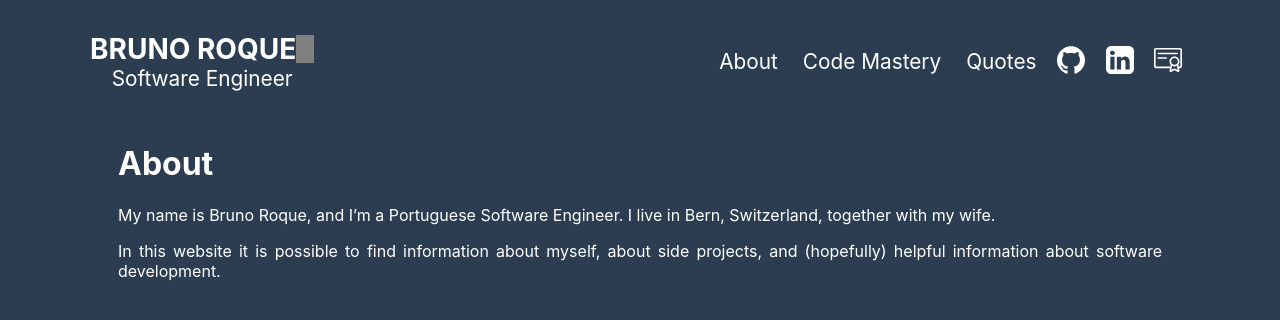
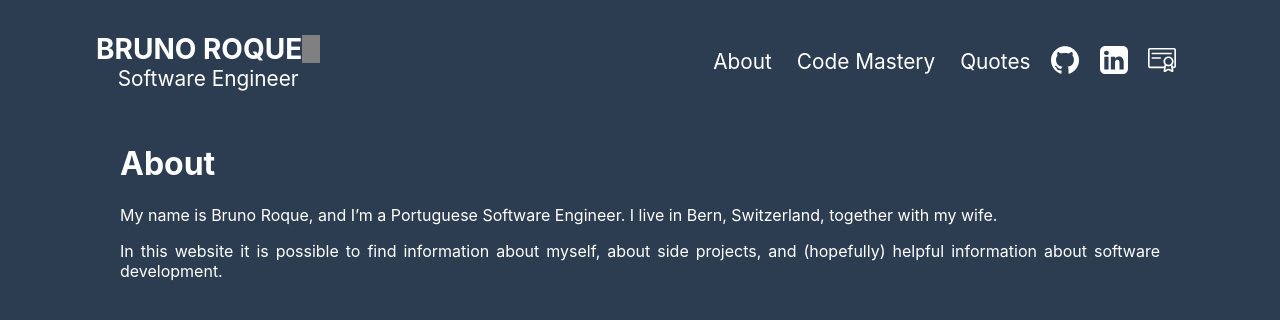
Before and after one commit to brunoroque06/brunoroque06.github.io, a Jekyll site: the page built from index.md, in a window 1280 px wide. Shown: the top 320 px of the page. Built offline with Jekyll 4.4.1, drawn with Linux system fonts in a browser that asks for light colours.

Commit message:
Replace px by em

```diff
--- a/_includes/style.scss
+++ b/_includes/style.scss
@@ -20,7 +20,7 @@
   header {
     grid-area: header;
     text-align: center;
-    width: 1100px;
+    width: 68em;
     margin: 2em auto;
     display: flex;
     flex-direction: row;
@@ -39,7 +39,7 @@
         color: $hover-color;
         background: $hover-color;
         display: inline-block;
-        line-height: 1.0em;
+        line-height: 1em;
       }
     }
     .subtitle {
@@ -80,7 +80,7 @@
   }
   main {
     grid-area: main;
-    width: 1044px;
+    width: 65em;
     margin: 0 auto;
     font-size: 1rem;
     text-align: justify;
@@ -97,15 +97,17 @@
     }
   }
 }
-@media only screen and (max-width: 1160px) {
-  body header {
-    width: 95%;
-  }
-  body main {
-    width: 90%;
+@media only screen and (max-width: 72em) {
+  body {
+    header {
+      width: 95%;
+    }
+    main {
+      width: 90%;
+    }
   }
 }
-@media only screen and (max-width: 750px) {
+@media only screen and (max-width: 50em) {
   body header {
     flex-direction: column;
     .pages {
@@ -113,7 +115,7 @@
     }
   }
 }
-@media only screen and (max-width: 275px) {
+@media only screen and (max-width: 17em) {
   body {
     word-break: break-all;
   }
```
